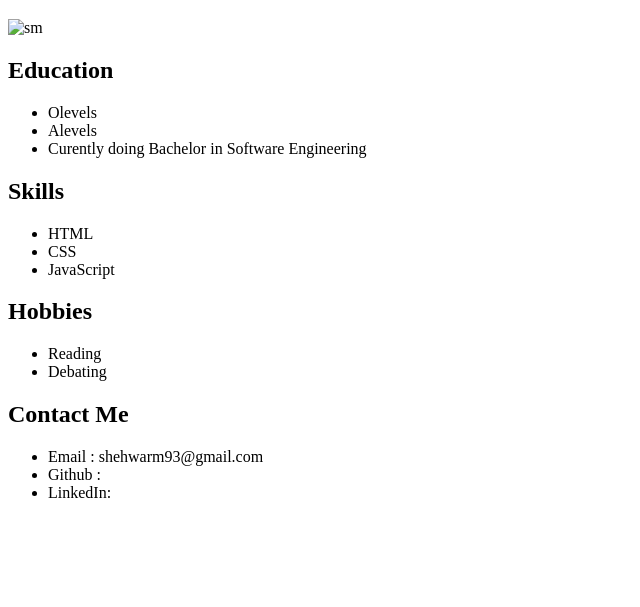
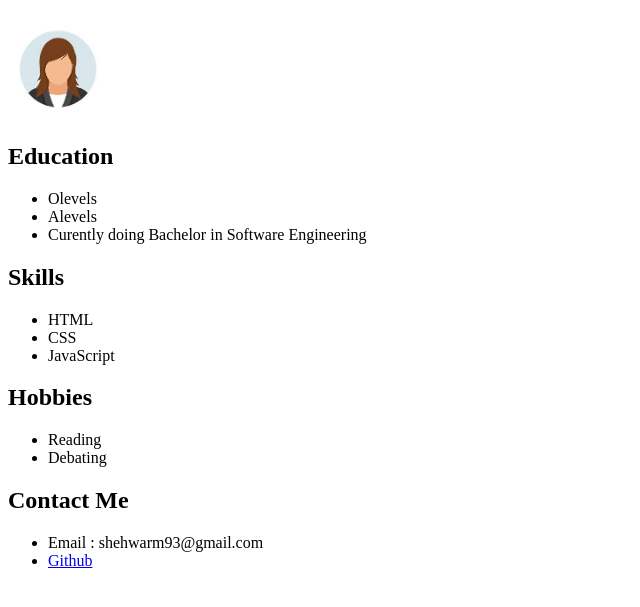
Before and after one commit to shehwarm/Portfolio, a plain HTML site: page index.html in a window 1280 px wide. Shown: the part 61-668 px from the top of the page, without its empty margins (0-640 px from the left). Drawn offline with Linux system fonts and the light colour scheme.

Commit message:
portfolio

```diff
--- a/index.html
+++ b/index.html
@@ -8,7 +8,7 @@
 <body>
     <h1>Shehwar Maryam</h1>
 
-    <img src="" alt="sm" height="" width ="">
+    <img src="img.jpeg" alt="sm" height="100px" width ="100px">
 
     <h2>Education</h2>
     <ul>
@@ -31,8 +31,8 @@
     <h2>Contact Me</h2>
     <ul>
         <li>Email : shehwarm93@gmail.com </li>
-        <li>Github :</li>
-        <li>LinkedIn: </li>
+        <li><a href ="https://github.com/shehwarm">Github</a></li>
+
     </ul>
 </body>
 </html>
```
Also changed, not shown: img.jpeg (added).
